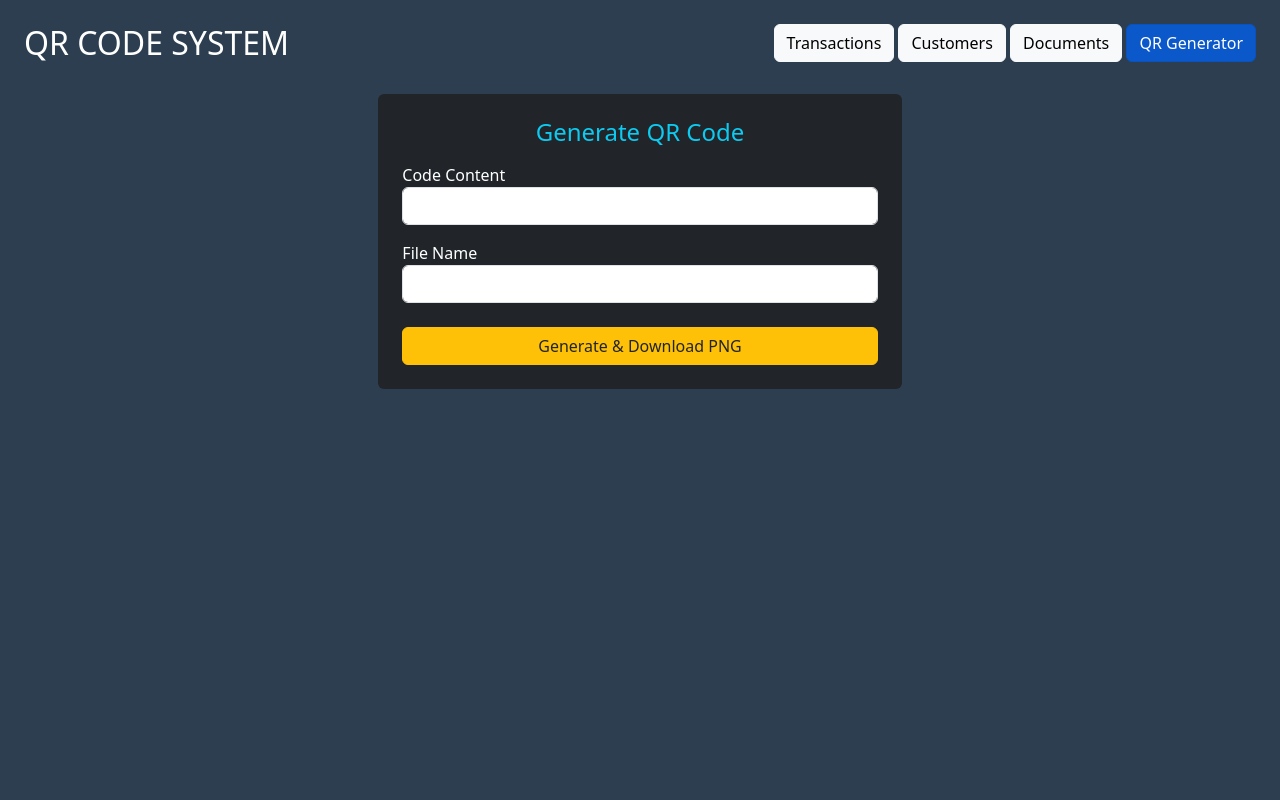
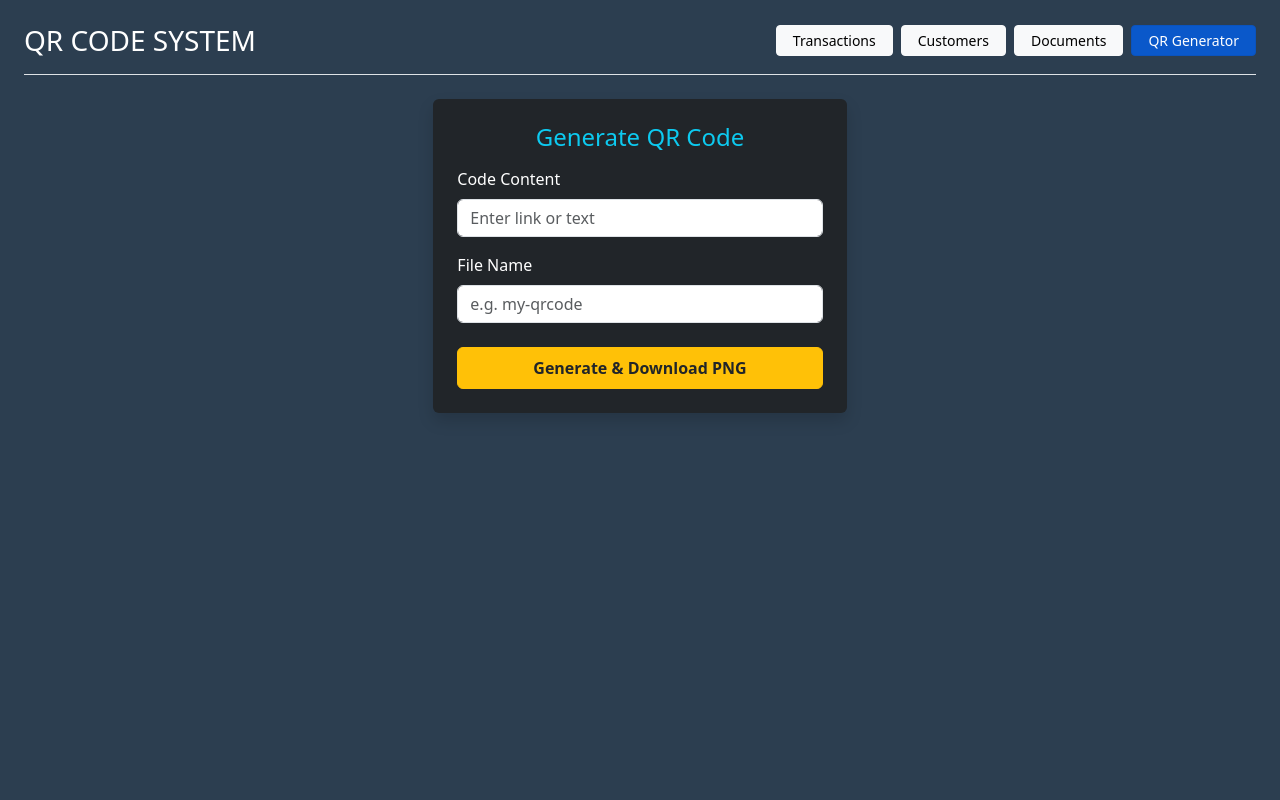
Before and after one commit to ibrahimoia/Dalil-Info, a Flask app: page /qr in a window 1280 px wide. Run offline with Flask 3, Linux system fonts and the light colour scheme; a user stored in the database is signed in.

Commit message:
Update qr_gen.html

```diff
--- a/templates/qr_gen.html
+++ b/templates/qr_gen.html
@@ -2,28 +2,51 @@
 <html lang="en">
 <head>
     <meta charset="UTF-8">
+    <meta name="viewport" content="width=device-width, initial-scale=1.0">
     <title>QR Code Generator</title>
     <link rel="stylesheet" href="https://cdn.jsdelivr.net/npm/bootstrap@5.3.0/dist/css/bootstrap.min.css">
-    <style>body { background-color: #2c3e50; color: white; }</style>
+    <style>
+        body {
+            background-color: #2c3e50;
+            color: white;
+            min-height: 100vh;
+        }
+        /* Prevents horizontal scrolling on tiny screens */
+        .wrapper {
+            overflow-x: hidden;
+        }
+    </style>
 </head>
-<body class="p-4">
-    <div class="d-flex justify-content-between mb-4">
-        <h2>QR CODE SYSTEM</h2>
-        <div>
-            <a href="/" class="btn btn-light">Transactions</a>
-            <a href="/customers" class="btn btn-light">Customers</a>
-            <a href="/documents" class="btn btn-light">Documents</a>
-            <a href="/qr" class="btn btn-primary active">QR Generator</a>
+<body>
+<div class="container-fluid p-3 p-md-4 wrapper">
+
+    <div class="d-flex flex-column flex-md-row justify-content-between align-items-center gap-3 mb-4 border-bottom pb-3">
+        <h2 class="m-0 fs-3 fs-md-2">QR CODE SYSTEM</h2>
+        <div class="d-flex flex-wrap gap-2 justify-content-center">
+            <a href="/" class="btn btn-sm btn-light px-3">Transactions</a>
+            <a href="/customers" class="btn btn-sm btn-light px-3">Customers</a>
+            <a href="/documents" class="btn btn-sm btn-light px-3">Documents</a>
+            <a href="/qr" class="btn btn-sm btn-primary active px-3">QR Generator</a>
         </div>
     </div>
 
-    <div class="row justify-content-center">
-        <div class="col-md-5 bg-dark p-4 rounded text-center">
+    <div class="row justify-content-center px-2">
+        <div class="col-12 col-sm-10 col-md-6 col-lg-4 bg-dark p-4 rounded text-center shadow">
             <h4 class="mb-3 text-info">Generate QR Code</h4>
-            <div class="mb-3 text-start"><label>Code Content</label><input type="text" id="qr_content" class="form-control"></div>
-            <div class="mb-4 text-start"><label>File Name</label><input type="text" id="qr_filename" class="form-control"></div>
-            <button class="btn btn-warning w-100 text-dark font-weight-bold" onclick="generateAndDownloadQR()">Generate & Download PNG</button>
+            <div class="mb-3 text-start">
+                <label class="form-label">Code Content</label>
+                <input type="text" id="qr_content" class="form-control" placeholder="Enter link or text">
             </div>
+            <div class="mb-4 text-start">
+                <label class="form-label">File Name</label>
+                <input type="text" id="qr_filename" class="form-control" placeholder="e.g. my-qrcode">
+            </div>
+            <button class="btn btn-warning w-100 text-dark fw-bold py-2" onclick="generateAndDownloadQR()">
+                Generate & Download PNG
+            </button>
+        </div>
+    </div>
+
 </div>
 
     <script>
@@ -43,30 +66,21 @@
                   document.body.appendChild(a); a.click(); a.remove();
               });
         }
+
         // Intercept Enter key and turn it into a Tab focus switch
         document.addEventListener('keydown', function (e) {
-        // Check if the pressed key is Enter and we are inside an input, select, or textarea
             if (e.key === 'Enter' && (e.target.tagName === 'INPUT' || e.target.tagName === 'SELECT' || e.target.tagName === 'TEXTAREA')) {
-
-            // If it's a textarea, let Enter behave normally (new line) unless you hold Shift
                 if (e.target.tagName === 'TEXTAREA' && !e.shiftKey) {
                     return;
                 }
-
-            // Prevent the default form submission behavior of the Enter key
                 e.preventDefault();
 
-            // Find all visible, enabled input elements on the page
                 const selectors = 'input:not([type="hidden"]):not([disabled]), select:not([disabled]), textarea:not([disabled]), button[onclick]';
                 const focusable = Array.from(document.querySelectorAll(selectors));
-
                 const index = focusable.indexOf(e.target);
 
                 if (index > -1 && index + 1 < focusable.length) {
-                // Move focus to the next element in the visual DOM tree
                     focusable[index + 1].focus();
-
-                // If the next element is an input, auto-select its text for quick typing
                     if (focusable[index + 1].tagName === 'INPUT') {
                         focusable[index + 1].select();
                     }
```
Lines whose indentation alone changed are shown as unchanged.
